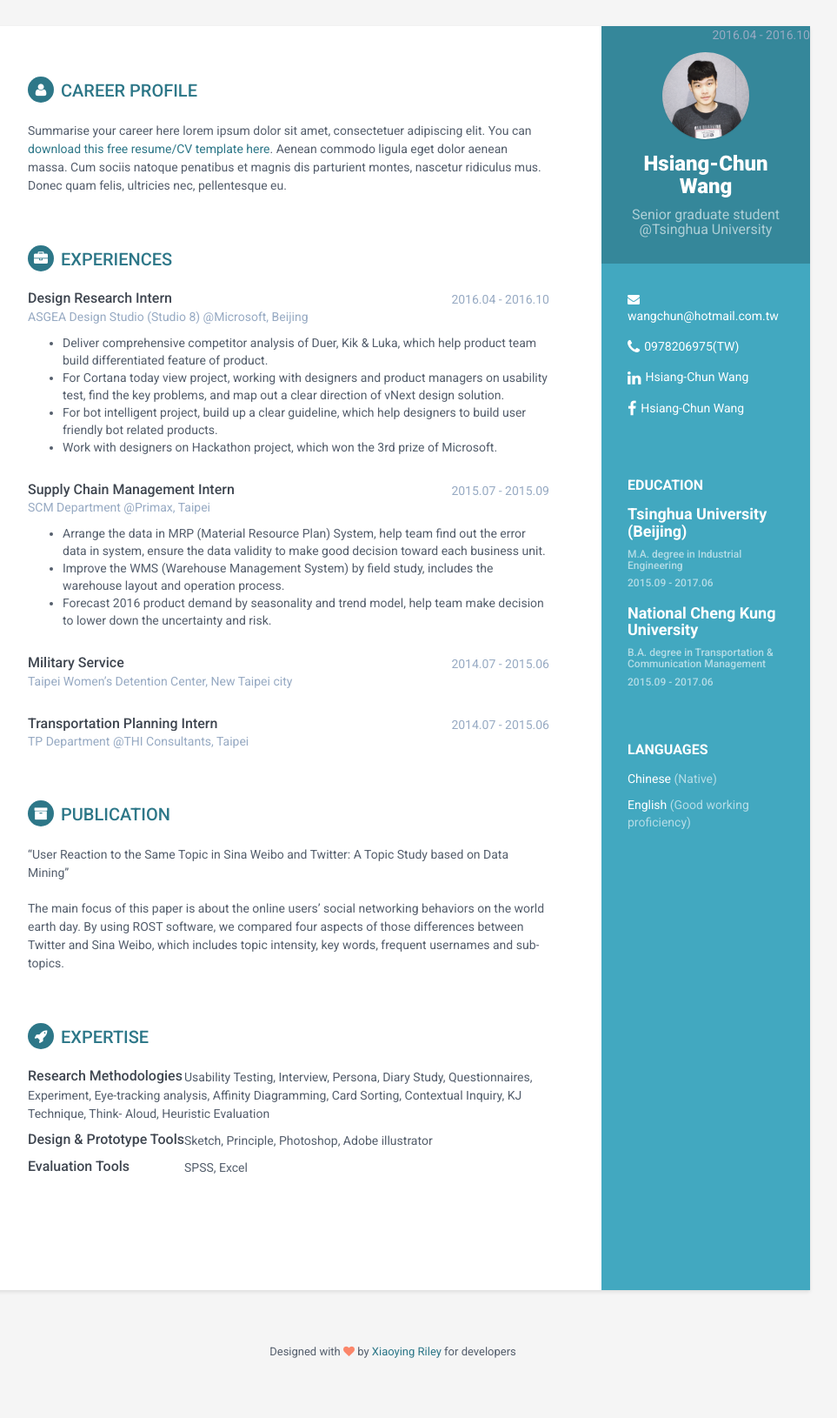
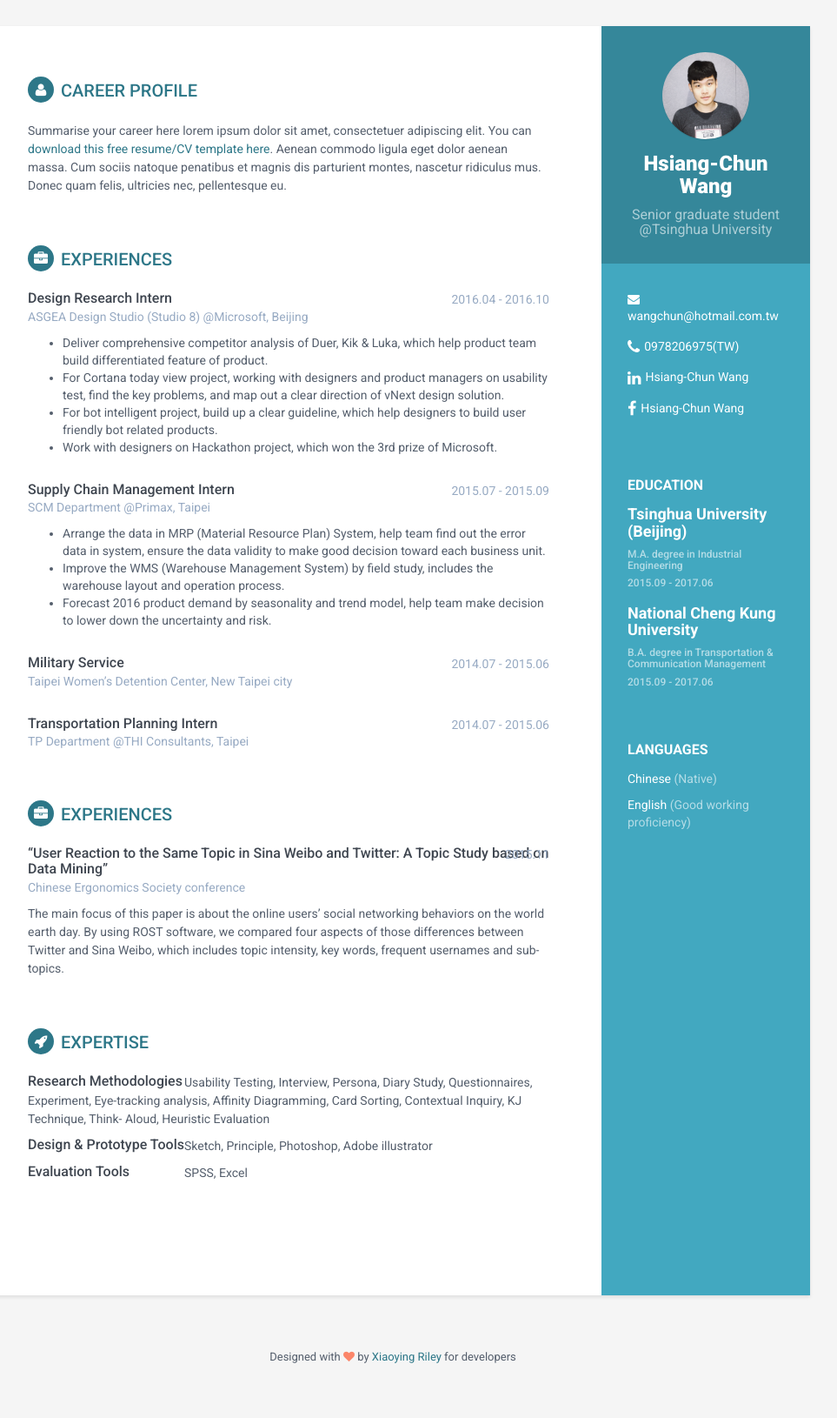
Before and after one commit to hsiangchunwang/hsiangchunwang.github.io, a Jekyll site: the page built from index.html, in a window 1280 px wide. Shown: the whole page at 87% size, without its empty margins (188-1151 px from the left). Built offline with Jekyll 4.4.1, drawn with Linux system fonts in a browser that asks for light colours.

Commit message:
Update projects.html

```diff
--- a/_includes/projects.html
+++ b/_includes/projects.html
@@ -1,9 +1,20 @@
-<section class="section projects-section">
-                <h2 class="section-title"><i class="fa fa-archive"></i>PUBLICATION</h2>
-                <div class="intro">
-                    <p>“User Reaction to the Same Topic in Sina Weibo and Twitter: A Topic Study based on Data Mining”</p>
-                            <div class="time">2016.04 - 2016.10</div>
+<section class="section experiences-section">
+                <h2 class="section-title"><i class="fa fa-briefcase"></i>Experiences</h2>
 
-                </div><!--//intro-->
-                <p>The main focus of this paper is about the online users’ social networking behaviors on the world earth day. By using ROST software, we compared four aspects of those differences between Twitter and Sina Weibo, which includes topic intensity, key words, frequent usernames and sub-topics.</p>
+                <div class="item">
+                    <div class="meta">
+                        <div class="upper-row">
+                            <h3 class="job-title">“User Reaction to the Same Topic in Sina Weibo and Twitter: A Topic Study based on Data Mining”</h3>
+                            <div class="time">2015.11</div>
+                        </div><!--//upper-row-->
+                        <div class="company">Chinese Ergonomics Society conference</div>
+                    </div><!--//meta-->
+                    <div class="details">
+                           <p>
+The main focus of this paper is about the online users’ social networking behaviors on the world earth day. By using ROST software, we compared four aspects of those differences between Twitter and Sina Weibo, which includes topic intensity, key words, frequent usernames and sub-topics.</p>
+                    </div><!--//details-->
+                </div><!--//item-->
+
+
+
             </section><!--//section-->
```
